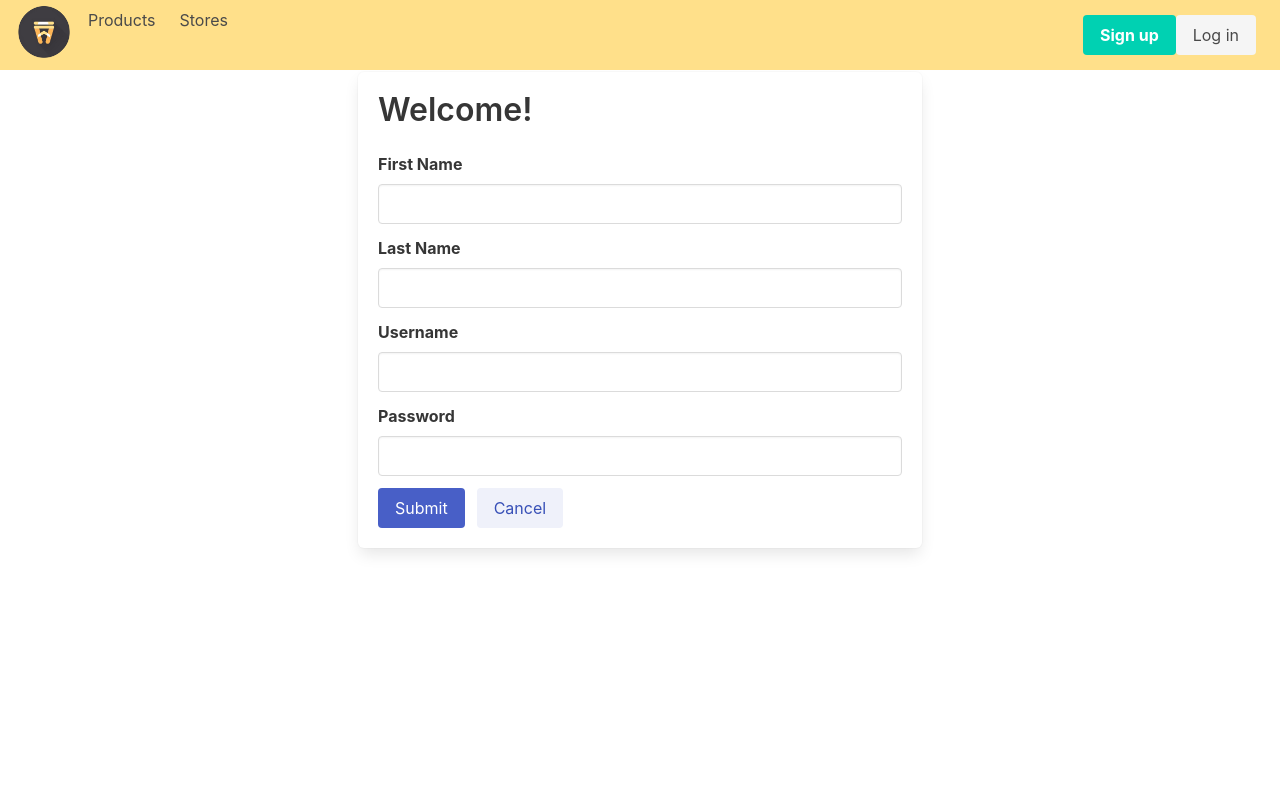
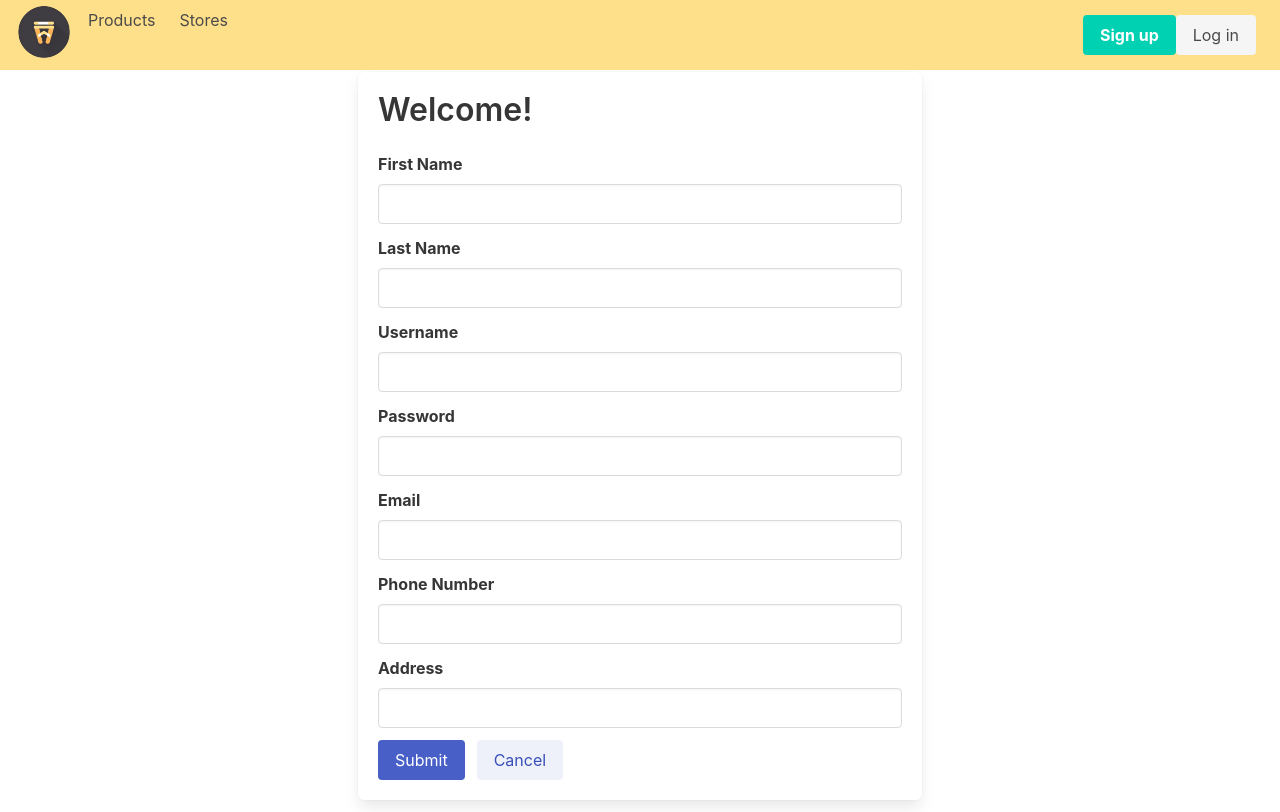
Before and after one commit to day-cohort-70/Bangazon-Client-Spicy-Boys-V2, a Next.js app: page /register in a window 1280 px wide. Built offline with nearby package versions, Linux system fonts and the light colour scheme.

Commit message:
new user registration fixed

```diff
--- a/pages/register.js
+++ b/pages/register.js
@@ -14,6 +14,9 @@ export default function Register() {
   const lastName = useRef('')
   const username = useRef('')
   const password = useRef('')
+  const email = useRef('')
+  const phoneNumber = useRef('')
+  const address = useRef('')
   const router = useRouter()
 
   const submit = (e) => {
@@ -23,7 +26,10 @@ export default function Register() {
       username: username.current.value,
       password: password.current.value,
       first_name: firstName.current.value,
-      last_name: lastName.current.value
+      last_name: lastName.current.value,
+      email: email.current.value,
+      phone_number: phoneNumber.current.value,
+      address: address.current.value
     }
 
     register(user).then((res) => {
@@ -64,6 +70,24 @@ export default function Register() {
             type="password"
             label="Password"
           />
+          <Input
+            id="email"
+            refEl={email}
+            type="text"
+            label="Email"
+          />
+          <Input
+            id="phoneNumber"
+            refEl={phoneNumber}
+            type="text"
+            label="Phone Number"
+          />
+          <Input
+            id="address"
+            refEl={address}
+            type="text"
+            label="Address"
+          />
 
           <div className="field is-grouped">
             <div className="control">
```
